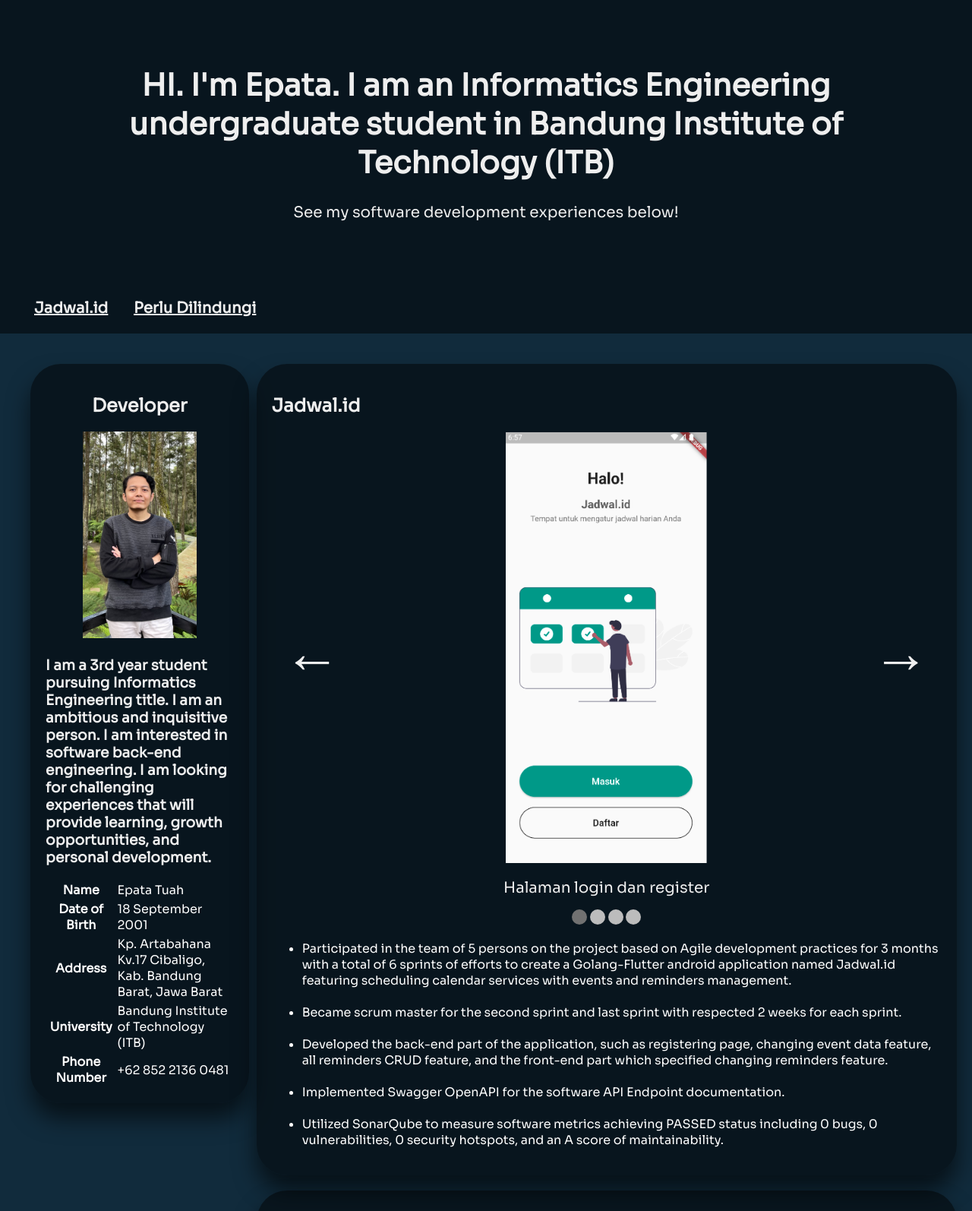
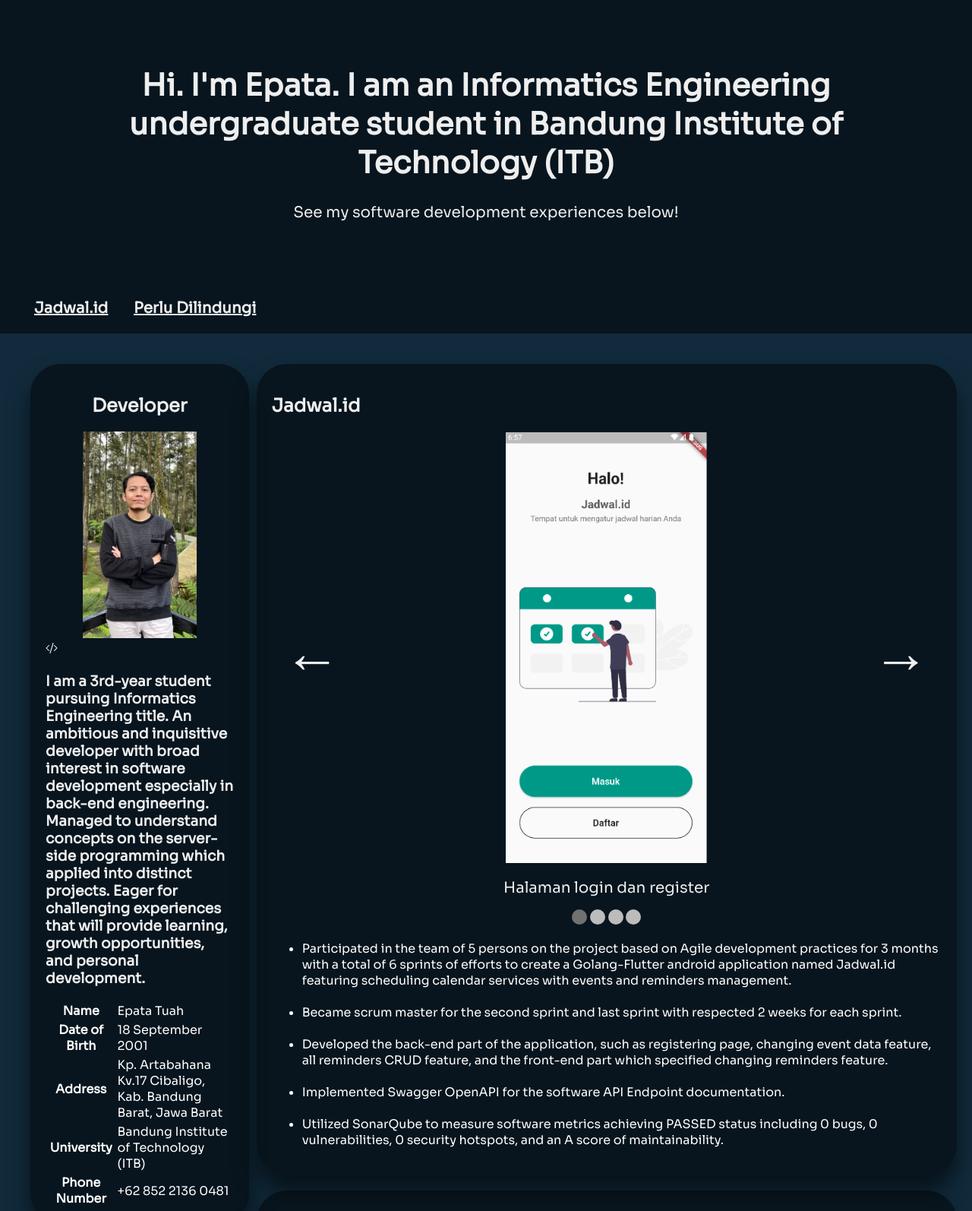
Before and after one commit to epata/epata.github.io, a plain HTML site: page index.html in a window 1280 px wide. Shown: the top 1594 px of the page at 76% size. Drawn offline with Linux system fonts and the light colour scheme.

Commit message:
Update index.html

```diff
--- a/index.html
+++ b/index.html
@@ -12,7 +12,7 @@
 	<div class="flex-container">
 		<header>
 			<div class="jumbotron">
-				<h1>HI. I'm Epata. I am an Informatics Engineering undergraduate student in Bandung Institute of Technology (ITB)</h1>
+				<h1>Hi. I'm Epata. I am an Informatics Engineering undergraduate student in Bandung Institute of Technology (ITB)</h1>
 				<p>See my software development experiences below!</p>
 			</div>
 			<nav>
@@ -126,7 +126,10 @@
 							<img src="images/foto-epata-tuah.jpg">
 						</figure>
 					</header>
-					<h3>I am a 3rd year student pursuing Informatics Engineering title. I am an ambitious and inquisitive person. I am interested in software back-end engineering. I am looking for challenging experiences that will provide learning, growth opportunities, and personal development.</h3>
+					<svg xmlns="http://www.w3.org/2000/svg" width="16" height="16" fill="currentColor" class="bi bi-code-slash" viewBox="0 0 16 16">
+						<path d="M10.478 1.647a.5.5 0 1 0-.956-.294l-4 13a.5.5 0 0 0 .956.294l4-13zM4.854 4.146a.5.5 0 0 1 0 .708L1.707 8l3.147 3.146a.5.5 0 0 1-.708.708l-3.5-3.5a.5.5 0 0 1 0-.708l3.5-3.5a.5.5 0 0 1 .708 0zm6.292 0a.5.5 0 0 0 0 .708L14.293 8l-3.147 3.146a.5.5 0 0 0 .708.708l3.5-3.5a.5.5 0 0 0 0-.708l-3.5-3.5a.5.5 0 0 0-.708 0z"/>
+					</svg>
+					<h3>I am a 3rd-year student pursuing Informatics Engineering title. An ambitious and inquisitive developer with broad interest in software development especially in back-end engineering. Managed to understand concepts on the server-side programming which applied into distinct projects. Eager for challenging experiences that will provide learning, growth opportunities, and personal development.</h3>
 					<section>
 						<table>
 							<tr>
```
